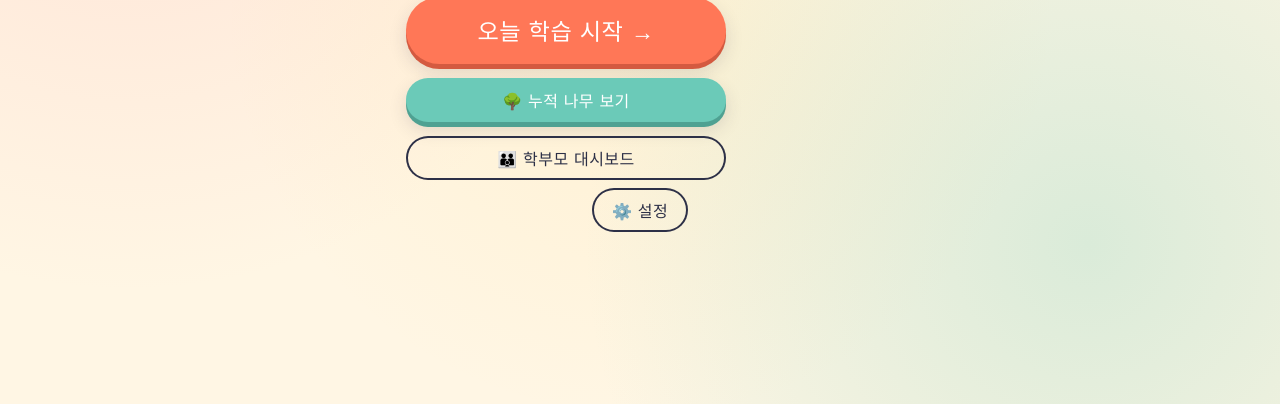
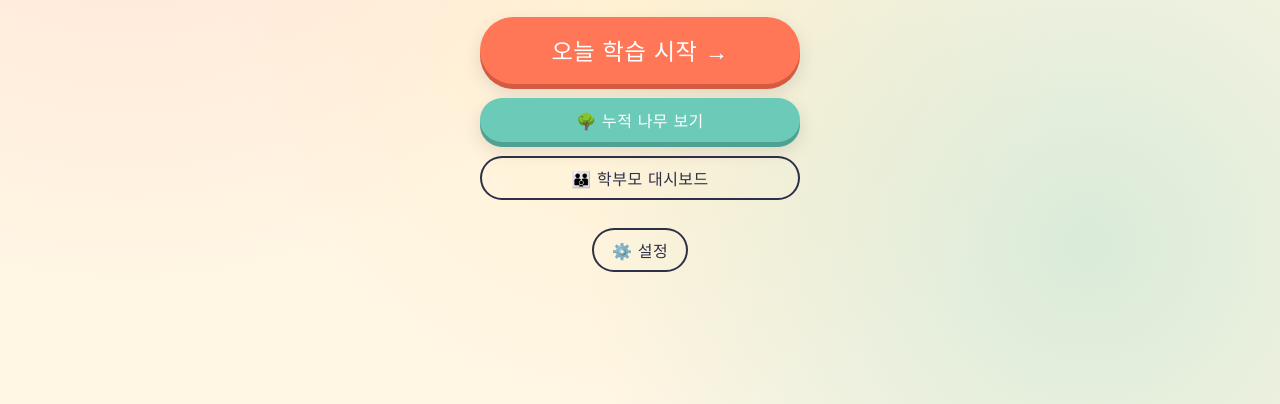
Before and after one commit to littleanti/vocabulary_tree, a website with bundled scripts: page index.html in a window 1280 px wide. Shown: the part 396-800 px from the top of the page. Built offline with nearby package versions, Linux system fonts and the light colour scheme.

Commit message:
fix(layout): 화면 전환 시 홈 아래로 쌓이는 버그 + 홈 버튼 정렬 깨짐
base.css의 `.screen { display: none }`(0,1,0)과 `.screen.active { display: block }`(0,2,0)이
screens.css/tree.css의 per-screen 규칙(`.splash-screen { display: flex }` 등, 0,1,0)과 충돌:
- 비활성 시 per-screen이 소스 순서상 뒤라 flex가 이겨 화면이 항상 보임 → 홈 밑에 누적
- 활성 시 .screen.active 의 block이 specificity로 이겨 flex column align-items:center 가 깨짐

수정: `.screen:not(.active) { display: none !important }` 로 비활성 강제 숨김,
활성 시에는 per-screen 규칙이 그대로 적용되도록 base의 display 지정 제거.

JSDOM computed-style 회귀: 8개 화면 × 6 활성 케이스 모두 PASS.

Co-Authored-By: Claude Opus 4.7 (1M context) <noreply@anthropic.com>

```diff
--- a/src/css/base.css
+++ b/src/css/base.css
@@ -45,12 +45,11 @@ body::before {
 }
 
 .screen {
-  display: none;
   animation: fadeIn 0.35s ease;
 }
 
-.screen.active {
-  display: block;
+.screen:not(.active) {
+  display: none !important;
 }
 
 @keyframes fadeIn {
```
